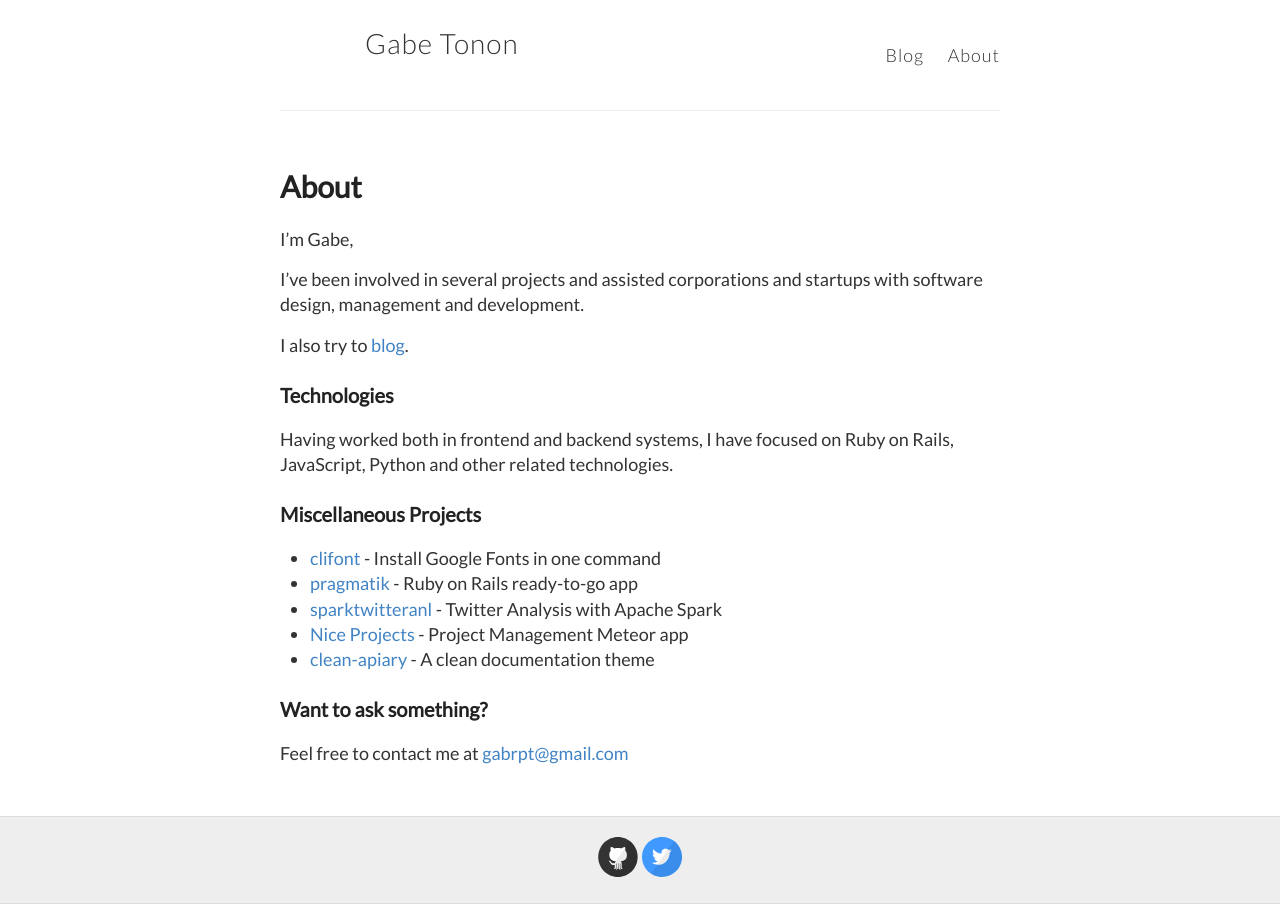
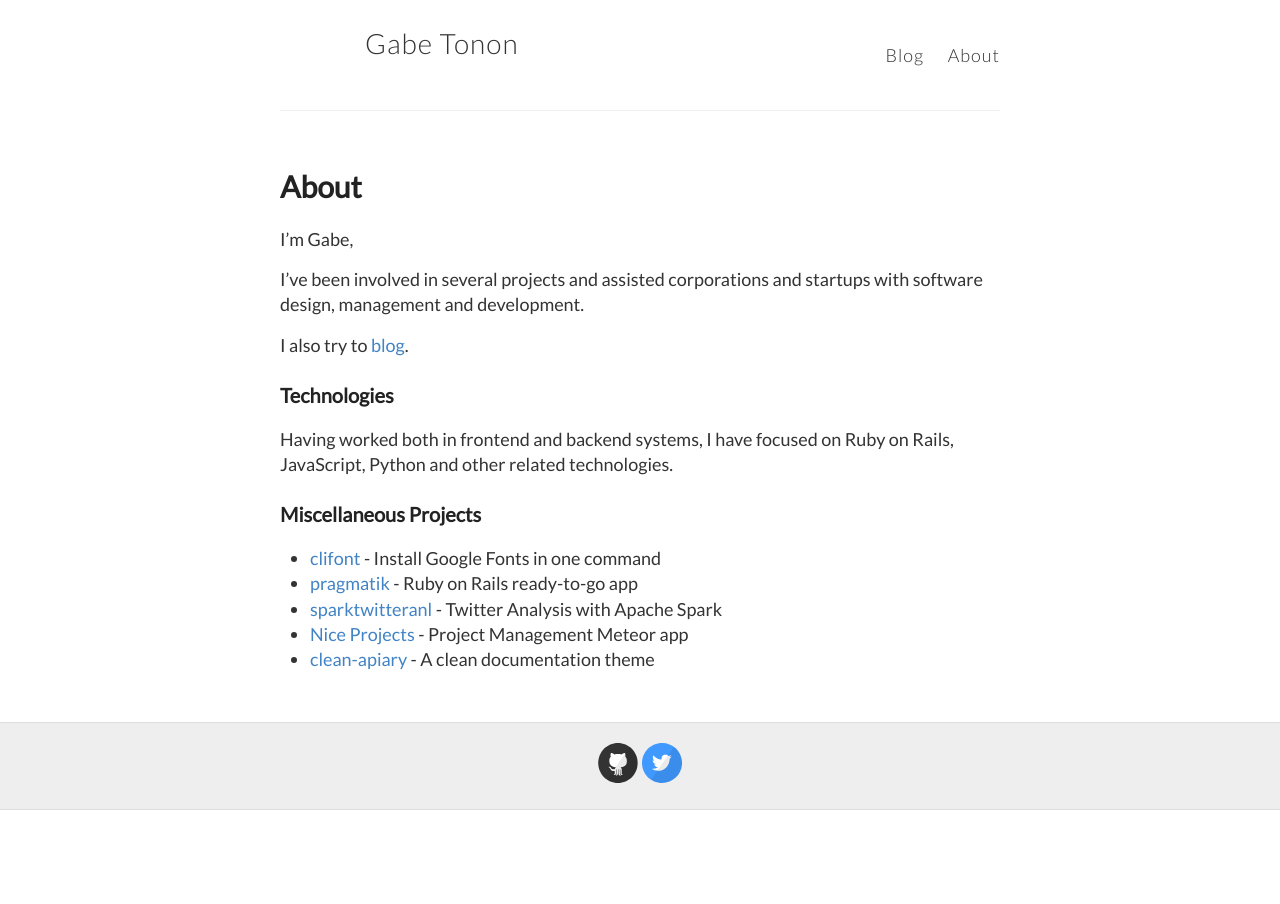
Before and after one commit to gaapt/gaapt.github.io, a Jekyll site: the page built from about.md, in a window 1280 px wide. Built offline with Jekyll 4.4.1, drawn with Linux system fonts in a browser that asks for light colours.

Commit message:
Update about.md

```diff
--- a/about.md
+++ b/about.md
@@ -20,6 +20,3 @@ Having worked both in frontend and backend systems, I have focused on Ruby on Ra
 + [sparktwitteranl](https://github.com/gaapt/sparktwitteranl) - Twitter Analysis with Apache Spark
 + [Nice Projects](http://projmanagement.meteor.com/) - Project Management Meteor app
 + [clean-apiary](http://sumof.xyz/projects/clean-apiary.html) - A clean documentation theme
-
-### Want to ask something?
-Feel free to contact me at [gabrpt@gmail.com](mailto:gabrpt@gmail.com)
```
